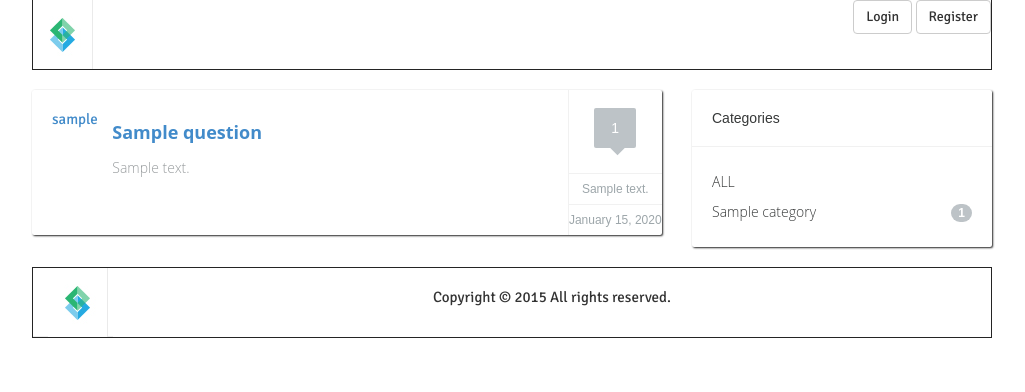
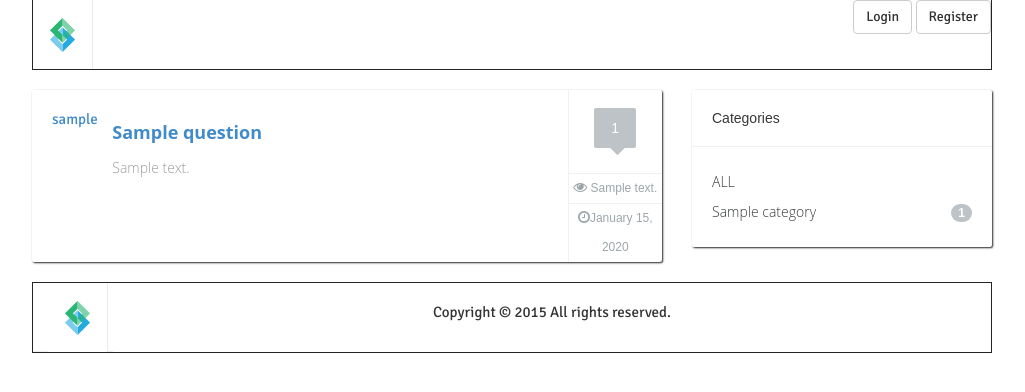
Before and after one commit to dr3zz/ForumSystem, a PHP site: page / in a window 1280 px wide. Shown: the part 279-671 px from the top of the page, without its empty margins (128-1153 px from the left). Run offline with PHP 8.4, Linux system fonts and the light colour scheme; tables that the repository leaves empty or names only in its code hold one stand-in row (values such as "Sample post"); some libraries are stand-ins or nearby versions.

Commit message:
some fixes, add images fonts

```diff
--- a/views/layouts/default/header.php
+++ b/views/layouts/default/header.php
@@ -7,6 +7,7 @@
     <link rel="stylesheet" type="text/css" href="/content/css/app.css">
     <link rel="stylesheet" type="text/css" href="/content/styles.css">
     <link href='http://fonts.googleapis.com/css?family=Signika' rel='stylesheet' type='text/css'>
+    <link rel="stylesheet" href="//maxcdn.bootstrapcdn.com/font-awesome/4.3.0/css/font-awesome.min.css">
 
 
     <script src="https://oss.maxcdn.com/libs/html5shiv/3.7.0/html5shiv.js"></script>
```
Also changed, not shown: content/images/default_avatar_visitor.gif (added), content/images/forest.jpg (added), content/images/registerd-user.jpg (added).
